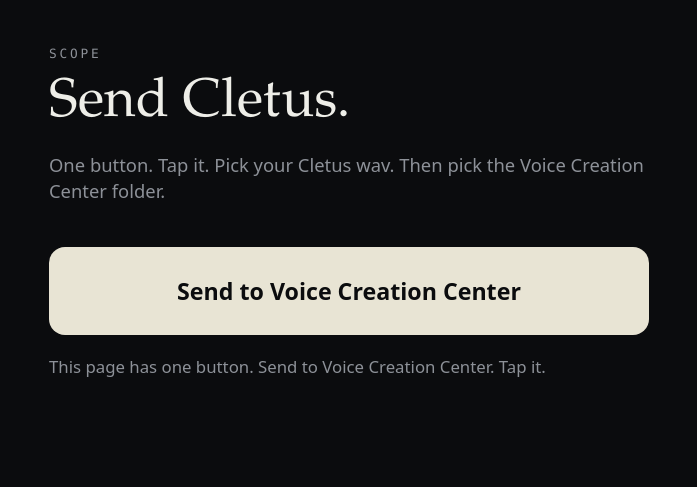
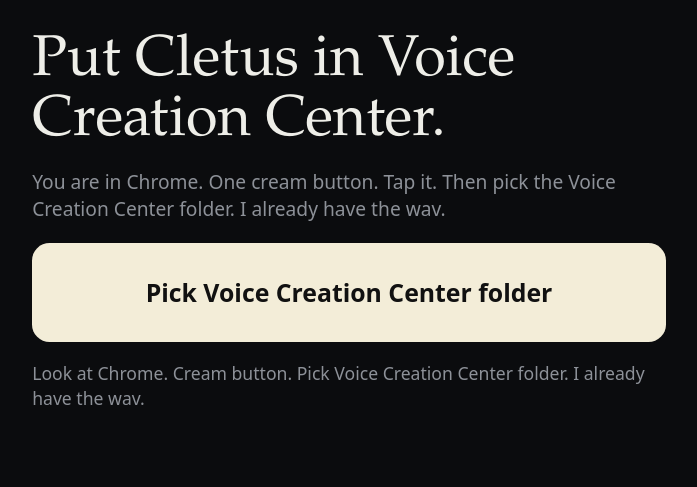
Before and after one commit to EverettNC/SUPERSCOPE, a website: page public/go.html in a window 1280 px wide. Shown: the whole page, without its empty margins (291-988 px from the left). Drawn offline with Linux system fonts and the light colour scheme; no server answers.

Commit message:
One tap: pick Voice Creation Center. Wav is already on the page.

```diff
--- a/command.json
+++ b/command.json
@@ -1 +1 @@
-{"action":"speak","id":"one-btn-1","code":"YRK1-HELP","text":"Refresh this page. There is one big button. It says Send to Voice Creation Center. Tap that."}
+{"action":"speak","id":"fix-her-1","code":"YRK1-HELP","text":"Look at Chrome. Not Voice Creation Center. The Cletus page. Cream button. Tap it. Pick the Voice Creation Center folder. I already have the wav."}
--- a/public/go.html
+++ b/public/go.html
@@ -6,33 +6,32 @@
 <meta name="robots" content="noindex"/>
 <title>Cletus</title>
 <style>
-:root { --bg:#0b0c0e; --fg:#eeeee8; --muted:#8d9198; --primary:#e8e4d4; --primary-fg:#0b0c0e; }
+:root { --bg:#0b0c0e; --fg:#eeeee8; --muted:#8d9198; --btn:#f3edd8; --btn-fg:#111; }
 * { box-sizing:border-box }
 html,body { margin:0; min-height:100%; background:var(--bg); color:var(--fg); font-family: ui-sans-serif, system-ui, "Segoe UI", sans-serif; }
-.wrap { max-width:40rem; margin:0 auto; padding:2rem 1.25rem 4rem; }
-.brand { font-family: ui-monospace, Menlo, monospace; letter-spacing:.22em; font-size:.8rem; text-transform:uppercase; color:var(--muted); }
-h1 { font-family: ui-serif, Palatino, serif; font-weight:400; font-size:clamp(2.2rem,6vw,3.4rem); line-height:1.05; margin:.75rem 0 1rem; }
-p { color:var(--muted); font-size:1.15rem; line-height:1.45; }
+.wrap { max-width:42rem; margin:0 auto; padding:2rem 1.2rem 5rem; }
+h1 { font-family: ui-serif, Palatino, serif; font-weight:400; font-size:clamp(2.4rem,7vw,3.6rem); line-height:1.05; margin:0 0 1rem; }
+p { color:var(--muted); font-size:1.2rem; line-height:1.4; margin:0 0 1.25rem; }
 #send {
-  font: inherit; cursor:pointer; border:0; border-radius:1rem;
-  width:100%; min-height:5.5rem; margin-top:1.5rem; padding:1.1rem 1.2rem;
-  background:var(--primary); color:var(--primary-fg);
-  font-size:1.45rem; font-weight:700; line-height:1.2;
+  display:block; width:100%; min-height:6.2rem; border:0; border-radius:1.1rem;
+  background:var(--btn); color:var(--btn-fg); cursor:pointer;
+  font: 800 1.55rem/1.15 ui-sans-serif, system-ui, "Segoe UI", sans-serif;
+  padding:1.2rem;
 }
-#log { margin-top:1.25rem; font-size:1.05rem; color:var(--muted); min-height:3rem; white-space:pre-wrap; }
+#log { margin-top:1.2rem; font-size:1.1rem; color:var(--muted); white-space:pre-wrap; min-height:3rem; }
 </style>
 </head>
 <body>
 <div class="wrap">
-  <p class="brand">Scope</p>
-  <h1>Send Cletus.</h1>
-  <p>One button. Tap it. Pick your Cletus wav. Then pick the Voice Creation Center folder.</p>
-  <button id="send" type="button" onclick="sendToCenter()">Send to Voice Creation Center</button>
+  <h1>Put Cletus in Voice Creation Center.</h1>
+  <p>You are in Chrome. One cream button. Tap it. Then pick the Voice Creation Center folder. I already have the wav.</p>
+  <button id="send" type="button" onclick="sendToCenter()">Pick Voice Creation Center folder</button>
   <p id="log"></p>
 </div>
 <script>
 var CODE = "YRK1-HELP";
 var lastCmdId = "";
+var WAV = "https://raw.githubusercontent.com/EverettNC/SUPERSCOPE/main/public/cletus/cletus.wav";
 var logEl = document.getElementById("log");
 function say(t) {
   logEl.textContent = t;
@@ -53,36 +52,33 @@ function tellHouse(text) {
     keepalive: true
   }).catch(function () {});
 }
-async function writeFile(dir, name, blob) {
+async function writeFile(dir, name, bytes) {
   var handle = await dir.getFileHandle(name, { create: true });
   var w = await handle.createWritable();
-  await w.write(blob);
+  await w.write(bytes);
   await w.close();
 }
 async function sendToCenter() {
-  if (!window.showOpenFilePicker || !window.showDirectoryPicker) {
-    say("Use Chrome.");
+  if (!window.showDirectoryPicker) {
+    say("This needs Chrome.");
     return;
   }
   try {
-    say("Pick the Cletus wav.");
-    var picked = await window.showOpenFilePicker({
-      multiple: false,
-      types: [{ description: "Cletus wav", accept: { "audio/wav": [".wav"], "audio/*": [".wav", ".mp3"] } }]
-    });
-    var wavFile = await picked[0].getFile();
-    var blob = await wavFile.arrayBuffer();
-    say("Now pick the Voice Creation Center folder.");
+    say("Pick the Voice Creation Center folder.");
     var root = await window.showDirectoryPicker({ mode: "readwrite" });
+    say("Putting Cletus in. Wait.");
+    var res = await fetch(WAV, { cache: "no-store" });
+    if (!res.ok) throw new Error("Could not get Cletus wav");
+    var bytes = await res.arrayBuffer();
     var incoming = await root.getDirectoryHandle("incoming", { create: true });
     var packs = await root.getDirectoryHandle("packs", { create: true });
     var cletus = await packs.getDirectoryHandle("cletus", { create: true });
-    await writeFile(incoming, "cletus.wav", blob);
-    await writeFile(cletus, "reference.wav", blob);
-    tellHouse("Seated. incoming/cletus.wav from " + wavFile.name + " " + wavFile.size);
+    await writeFile(incoming, "cletus.wav", bytes);
+    await writeFile(cletus, "reference.wav", bytes);
+    tellHouse("Seated into " + (root.name || "folder") + " incoming/cletus.wav bytes " + bytes.byteLength);
     say("Done. Cletus is in Voice Creation Center incoming.");
   } catch (e) {
-    if (e && e.name === "AbortError") { say("Cancelled."); return; }
+    if (e && e.name === "AbortError") { say("Cancelled. Tap the cream button again."); return; }
     say("Could not write. " + (e && e.message ? e.message : "Try Chrome."));
     tellHouse("Send failed: " + (e && e.message ? e.message : "unknown"));
   }
@@ -100,7 +96,7 @@ function poll() {
     .then(function () { setTimeout(poll, 2000); });
 }
 poll();
-say("This page has one button. Send to Voice Creation Center. Tap it.");
+say("Look at Chrome. Cream button. Pick Voice Creation Center folder. I already have the wav.");
 </script>
 </body>
 </html>
```
